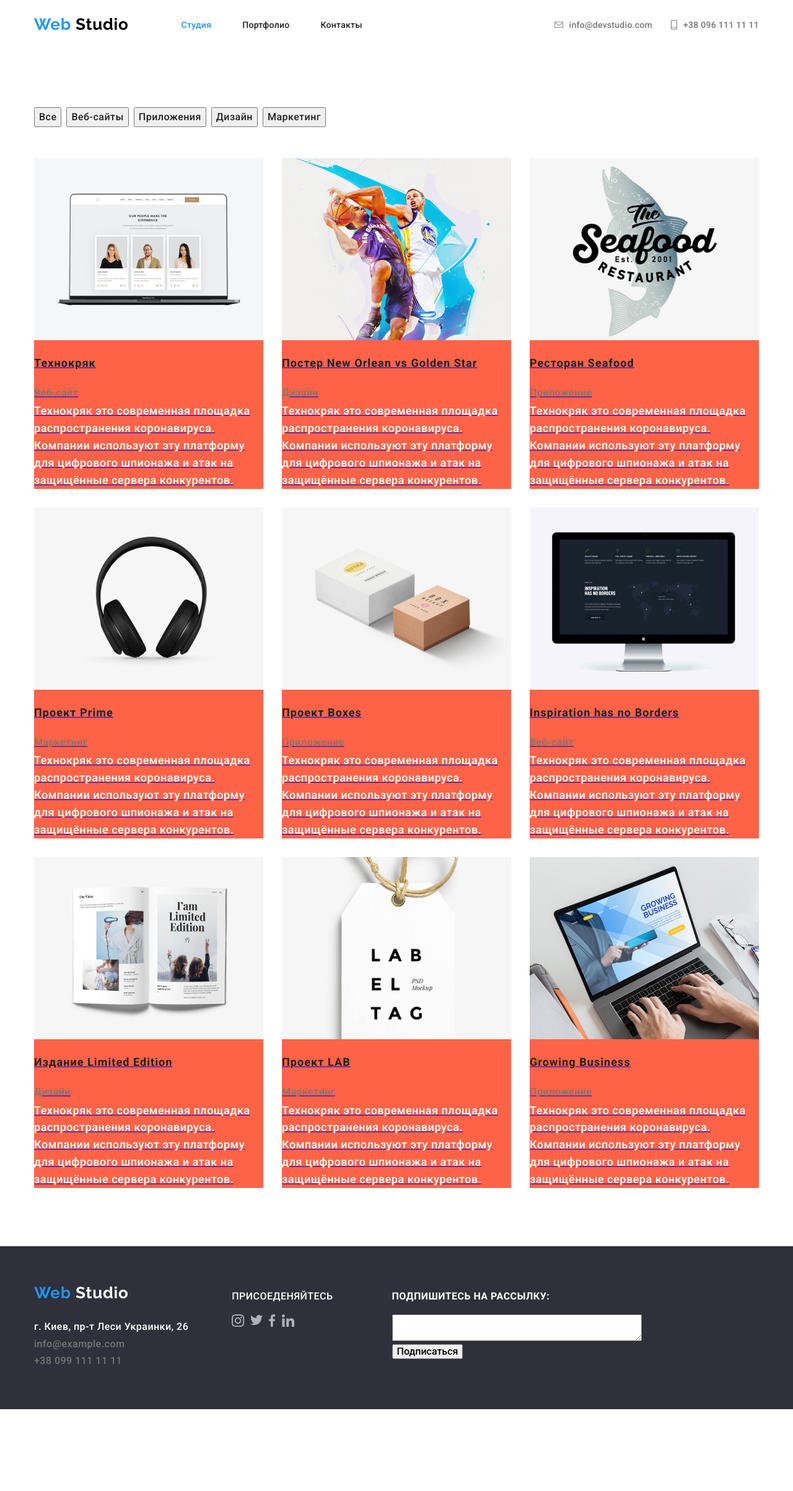
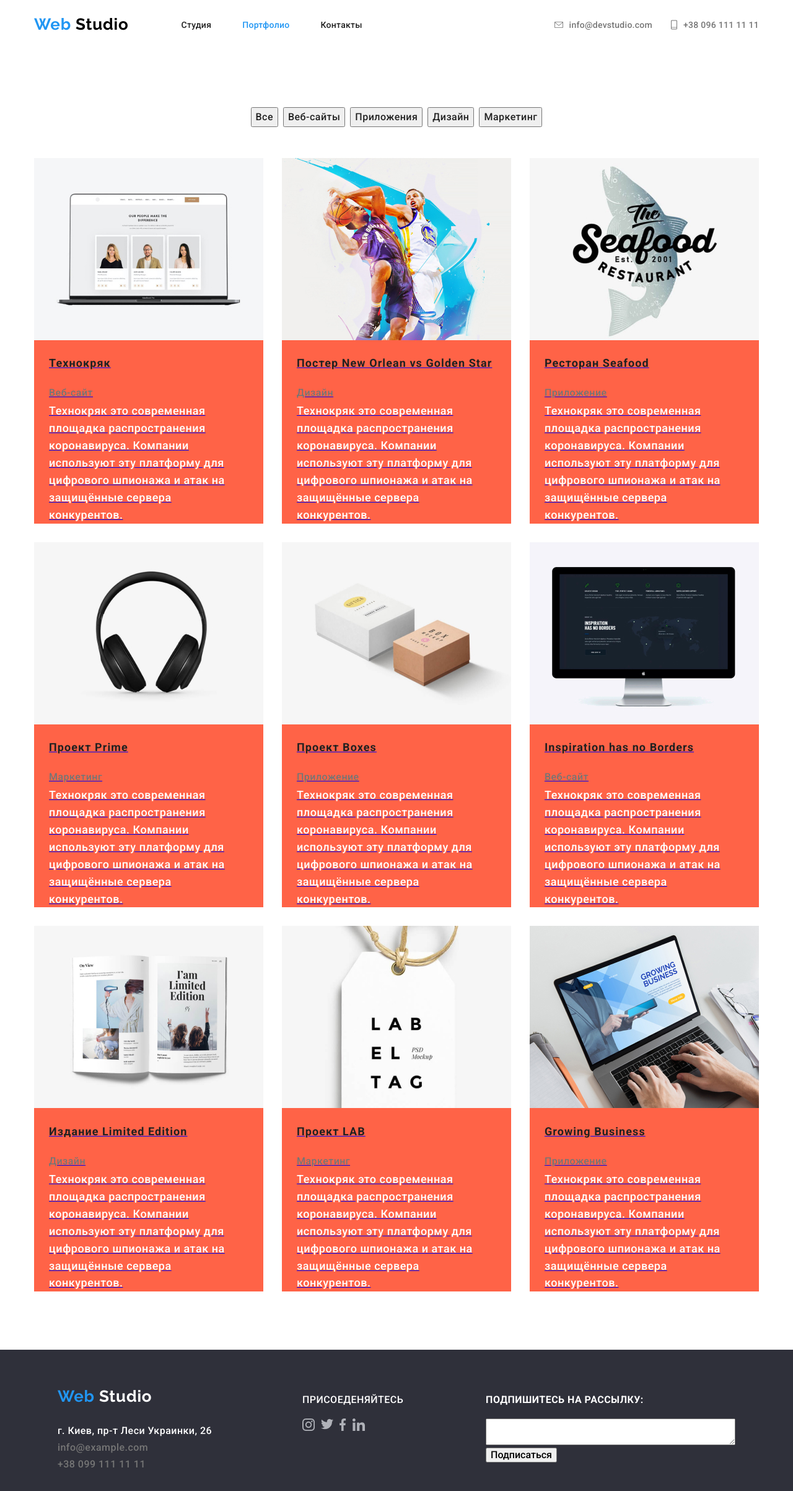
Before and after one commit to BohdanKoshmidko/goit-markup-hw-03, a plain HTML site: page portfolio.html in a window 1280 px wide. Shown: the whole page at 62% size. Before the commit the page ends 2274 px from the top, so only its background shows below. Drawn offline with nearby package versions, Linux system fonts and the light colour scheme.

Commit message:
исправил ошибки

```diff
--- a/css/styles.css
+++ b/css/styles.css
@@ -132,6 +132,8 @@ p {
 /* Hero*/
 .hero {
     text-align: center;
+    padding-top: 200px;
+    padding-bottom: 200px;
 }
 .hero .title {
     margin-top: 0;
@@ -194,7 +196,7 @@ p {
 
 .section-skills {
     margin-top: 0;
-    margin-bottom: 94px;
+    padding-bottom: 94px;
 }
 
 .skills-cont {
@@ -236,7 +238,7 @@ p {
 
 .network-items {
     display: flex;
-    align-items: center;
+    justify-content: space-evenly;
     margin-top: 30px;
 }
 
@@ -274,7 +276,7 @@ p {
 
 .partners-cont {
     display: flex;
-    align-items: center;
+    justify-content: space-evenly;
 }
 
 .partners-cont .partnes-logo {
@@ -290,15 +292,16 @@ p {
 /* Footer*/
  footer{
     background: #2F303A;
+    padding-top: 60px;
+    padding-bottom: 60px;
  }
 
  .container.footer {
      display: flex;
+     justify-content: space-evenly;
  }
 
  .footer-first {
-    padding-top: 60px;
-    padding-bottom: 60px;
     margin-right: 70px;
 }
 
@@ -319,8 +322,8 @@ p {
 }
 
 .footer-second {
-    padding-top: 72px;
-    padding-bottom: 72px;
+    padding-top: 12px;
+    padding-bottom: 12px;
     margin-right: 95px;
 }
 .footer-second .info{
@@ -337,8 +340,8 @@ p {
 }
 
 .footer-third {
-    padding-top: 72px;
-    padding-bottom: 72px;
+    padding-top: 12px;
+    padding-bottom: 12px;
 }
 footer .letsgo {
     color: #FFFFFF;
@@ -392,6 +395,9 @@ display: none;
     display: flex;
     margin-top: 93px;
 }
+.btn-list {
+    justify-content: center;
+}
 
 .btn-list .btn {
     margin-right: 8px;
@@ -427,3 +433,18 @@ display: none;
 .portfolio-list .info:nth-last-child(-n+3) {
     margin-bottom: 0;
 }
+
+.portfolio .text {
+    padding-left: 24px;
+    padding-right: 24px;
+}
+
+.portfolio .title {
+    padding-left: 24px;
+    padding-right: 24px;
+}
+
+.portfolio .work {
+    padding-left: 24px;
+    padding-right: 24px;
+}
--- a/portfolio.html
+++ b/portfolio.html
@@ -19,8 +19,8 @@
                     </a>
 
                     <ul class="site-nav list">
-                        <li class="item"><a href="./index.html" class="link current">Студия</a></li>
-                        <li class="item"><a href="./portfolio.html" class="link">Портфолио</a></li>
+                        <li class="item"><a href="./index.html" class="link">Студия</a></li>
+                        <li class="item"><a href="./portfolio.html" class="link current">Портфолио</a></li>
                         <li class="item"><a href="#" class="link">Контакты</a></li>
                     </ul>
                 </nav>
```
